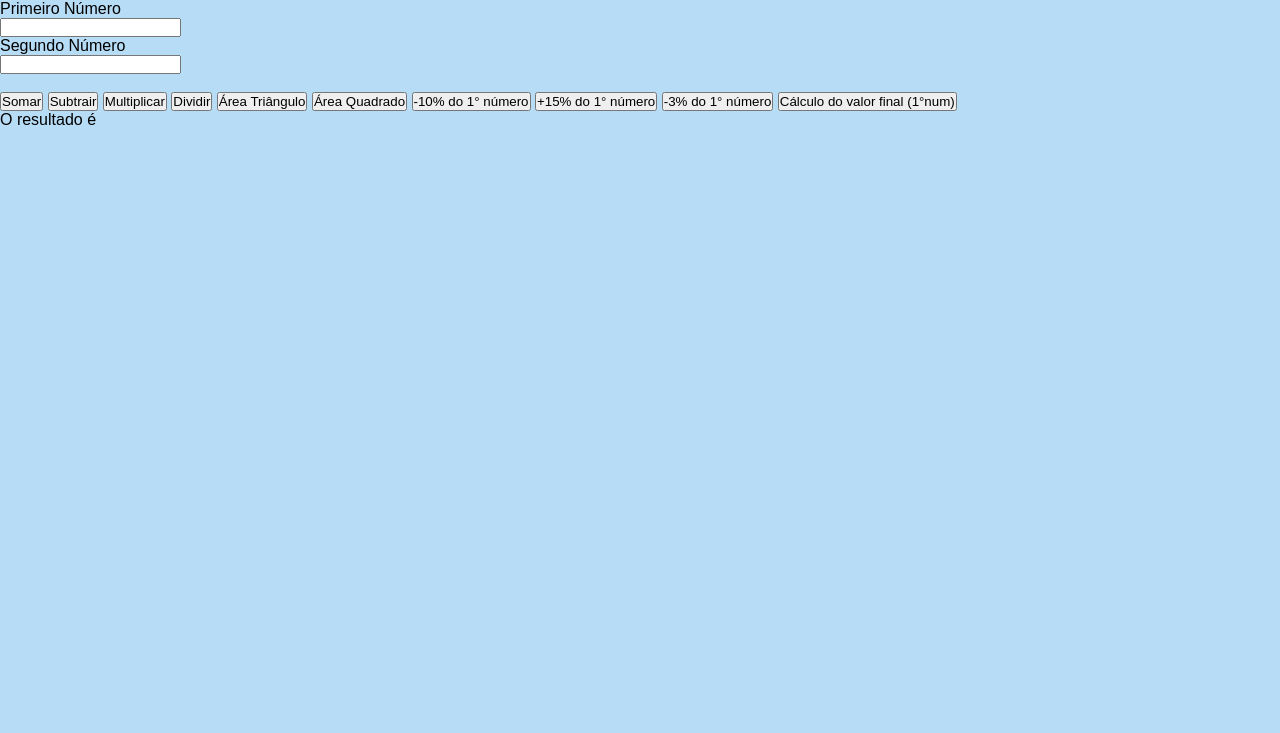
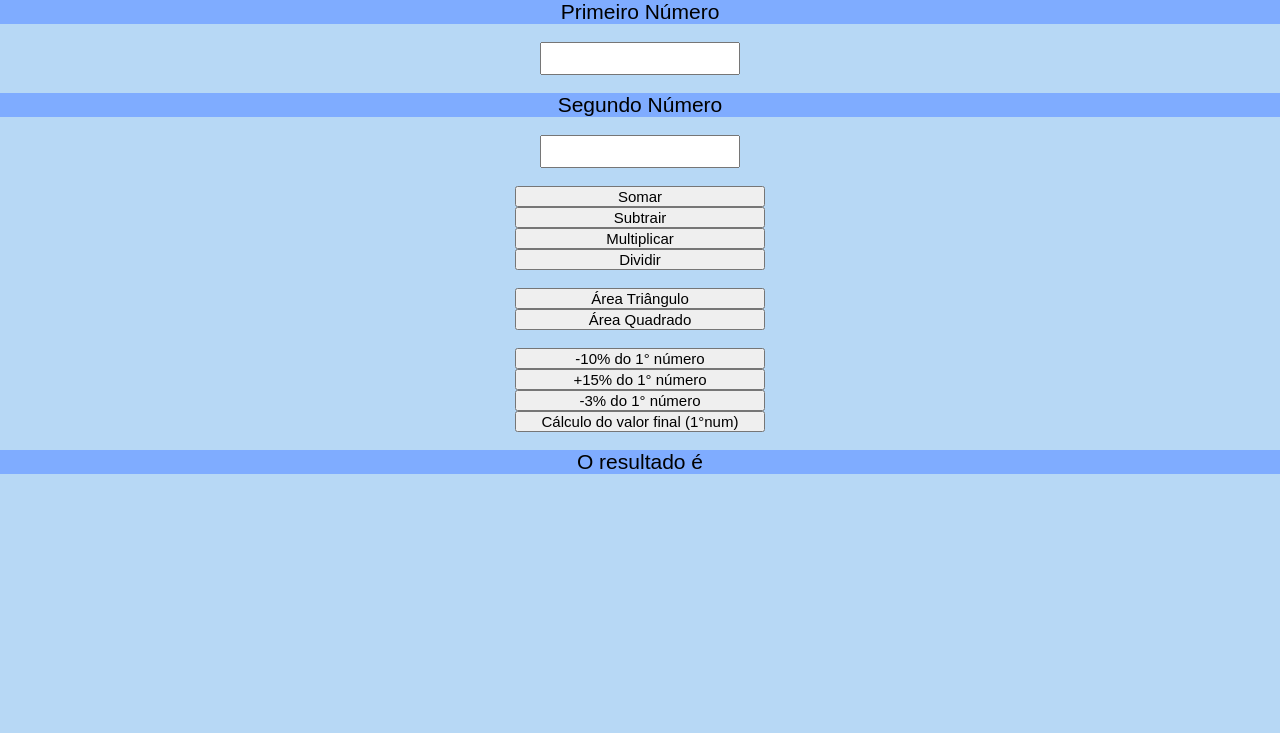
Before and after one commit to DaniloHiga/danilo.higa-pw, a plain HTML site: page Aula-28-04/index.html in a window 1280 px wide. Shown: the part 67-800 px from the top of the page. Drawn offline with Linux system fonts and the light colour scheme.

Commit message:
Aula 28/04 / Aula 12/05 CSS e JS

```diff
--- a/Aula-28-04/css/style.css
+++ b/Aula-28-04/css/style.css
@@ -6,13 +6,38 @@
 
 /*Corpo*/
 body {
-    font-family: Arial, sans-serif;
-    background-color: #b7dcf5;
+    font-family: Arial;
+    background-color: #b7d8f5;
 }
 
 /*Título*/
 h1 {
     text-align: center;
-    background-color: rgb(209, 209, 209);
+    background-color: rgb(250, 240, 240);
     padding: 15px;
 }
+
+p {
+    font-size: 21px;
+    background-color: rgb(127, 172, 255);
+    text-align: center;
+}
+
+input {
+    display: block;
+    margin-left: auto;
+    margin-right: auto;
+    padding: 7px;
+    width: 200px;
+}
+
+button {
+    display: block;
+    margin: auto;
+    font-size: 15px;
+    width: 250px;
+}
+
+tr {
+    align-items: center;
+}
--- a/Aula-28-04/index.html
+++ b/Aula-28-04/index.html
@@ -8,22 +8,25 @@
 </head>
 <body>
     <h1>Minha Calculadora</h1>
-    Primeiro Número <br>
+    <p>Primeiro Número </p><br>
     <input type="number" id="n1"><br>
-    Segundo Número <br>
-    <input type="number" id="n2"><br><br>
+    <p>Segundo Número </p><br>
+    <input type="number" id="n2"><br>
+
     <button onclick="somar()">Somar</button>
     <button onclick="subtrair()">Subtrair</button>
     <button onclick="multiplicar()">Multiplicar</button>
     <button onclick="dividir()">Dividir</button>
+    <br>
     <button onclick="areatriangulo()">Área Triângulo</button>
     <button onclick="areaquadrado()">Área Quadrado</button>
+    <br>
     <button onclick="menosdez()">-10% do 1° número</button>
     <button onclick="lucro()">+15% do 1° número</button>
     <button onclick="desconto()">-3% do 1° número</button>
     <button onclick="lucdesc()">Cálculo do valor final (1°num)</button>
     <br>
-    O resultado é <span id="resultado"></span>
+    <p>O resultado é <span id="resultado"></span>
     <script src="js/calculo.js"></script>
 </body>
 </html>
```
